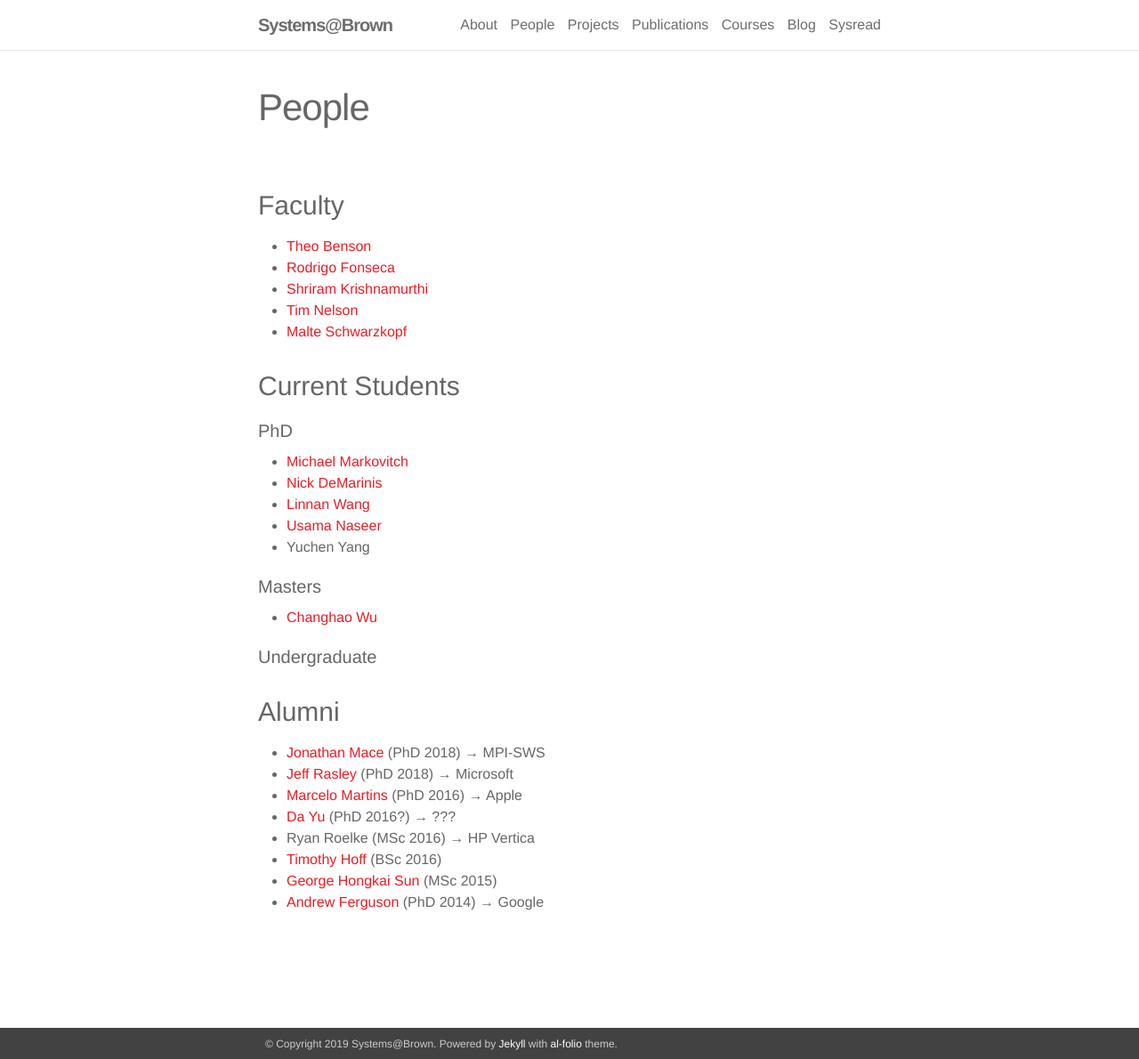
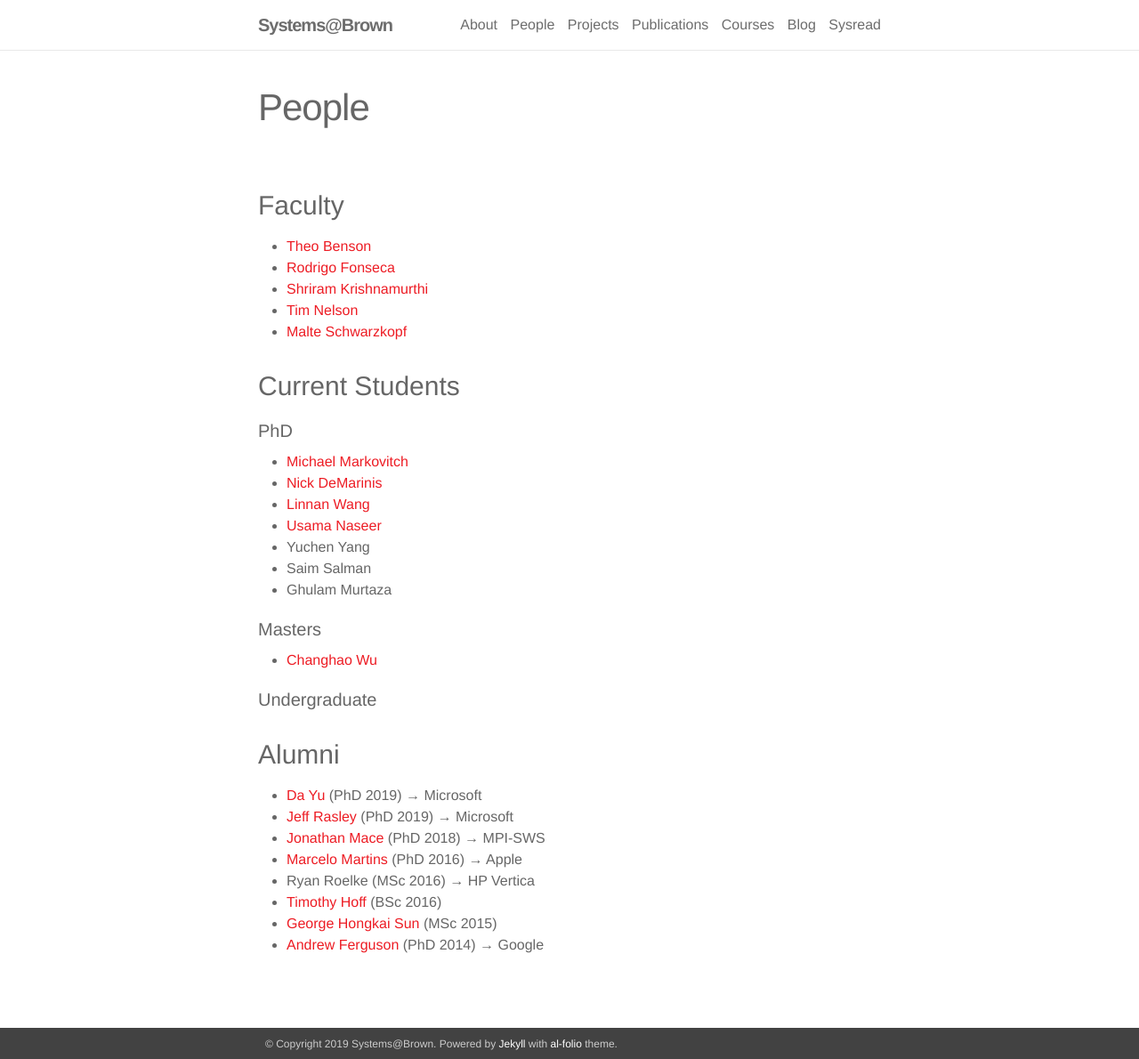
Before and after one commit to brownsys/systems-web, a Jekyll site: the page built from _pages/people.md, in a window 1280 px wide and 1190 px high. Shown: the whole window at 89% size. Built offline with Jekyll 4.4.1, drawn with Linux system fonts in a browser that asks for light colours; nearby versions of some CDN libraries.

Commit message:
Fix some peoples' details

```diff
--- a/_pages/people.md
+++ b/_pages/people.md
@@ -23,6 +23,8 @@ order: 2
  - [Linnan Wang](https://linnanwang.github.io/)
  - [Usama Naseer](https://cs.brown.edu/~unaseer)
  - Yuchen Yang
+ - Saim Salman
+ - Ghulam Murtaza
 
 
 #### Masters
@@ -32,10 +34,10 @@ order: 2
 
 
 ### Alumni
+ - [Da Yu](http://cs.brown.edu/~dyu/) (PhD 2019) → Microsoft
+ - [Jeff Rasley](http://cs.brown.edu/~jeffra/) (PhD 2019) → Microsoft
  - [Jonathan Mace](https://people.mpi-sws.org/~jcmace) (PhD 2018) → MPI-SWS
- - [Jeff Rasley](http://cs.brown.edu/~jeffra/) (PhD 2018) → Microsoft
  - [Marcelo Martins](http://cs.brown.edu/people/martins/) (PhD 2016) → Apple
- - [Da Yu](http://cs.brown.edu/~dyu/) (PhD 2016?) → ???
  - Ryan Roelke (MSc 2016) → HP Vertica
  - [Timothy Hoff](https://www.linkedin.com/in/timothy-hoff-3b023041) (BSc 2016)
  - [George Hongkai Sun](https://www.monkeyhouse.info/) (MSc 2015)
```
